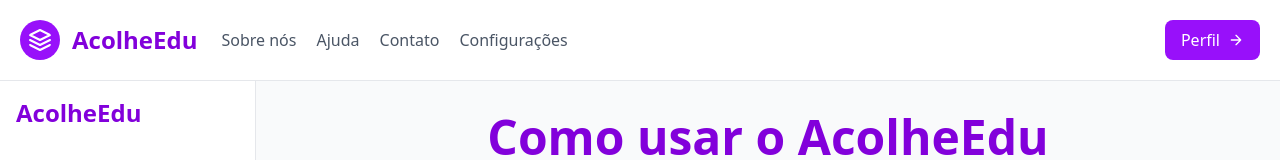
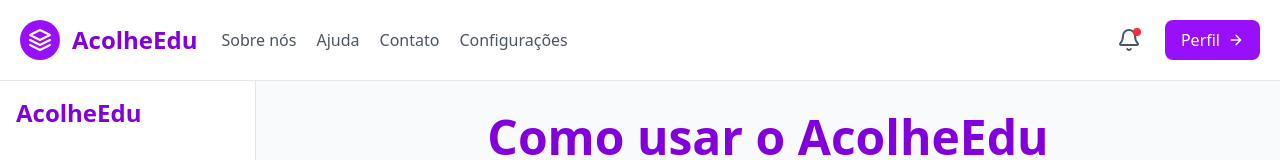
Before and after one commit to LucasHenriqueAl/acolheEdu, a React (Vite) app: page /ajuda in a window 1280 px wide. Shown: the top 160 px of the page. Built offline with nearby package versions, Linux system fonts and the light colour scheme.

Commit message:
feat: nova biblioteca adicionada (lucide react) e novo icone de notificação funcional na navbar

```diff
--- a/package.json
+++ b/package.json
@@ -11,6 +11,7 @@
   },
   "dependencies": {
     "@supabase/supabase-js": "^2.105.4",
+    "lucide-react": "^1.16.0",
     "react": "^19.2.6",
     "react-dom": "^19.2.6",
     "react-router-dom": "^7.15.1"
--- a/src/components/layout/MenuNavegacao.tsx
+++ b/src/components/layout/MenuNavegacao.tsx
@@ -1,7 +1,10 @@
+import { useState } from 'react'
 import { useNavigate } from 'react-router-dom'
+import { Bell } from 'lucide-react'
 
 export default function MenuNavegacao() {
   const navigate = useNavigate()
+  const [abrirNotificacoes, setAbrirNotificacoes] = useState(false)
 
   return (
     <header className="border-b border-gray-200 bg-white shadow-sm">
@@ -66,6 +69,44 @@
 
         </nav>
 
+        <div className="relative mt-4 flex items-center gap-4 md:mt-0 md:ml-auto">
+
+        {/* Notificações */}
+        <button
+          type="button"
+          onClick={() => setAbrirNotificacoes(!abrirNotificacoes)}
+          className="relative rounded-full p-2 text-gray-600 transition hover:bg-purple-50 hover:text-purple-700"
+        >
+          <Bell size={24} />
+
+          <span className="absolute right-2 top-2 h-2 w-2 rounded-full bg-red-500"></span>
+        </button>
+
+        {/* Caixa de notificações */}
+        {abrirNotificacoes && (
+          <div className="absolute right-0 top-14 z-50 w-80 rounded-xl border border-gray-200 bg-white p-4 shadow-lg">
+
+            <h3 className="mb-3 font-bold text-purple-700">
+              Notificações
+            </h3>
+
+            <div className="space-y-2 text-sm text-gray-600">
+
+              <div className="rounded-lg bg-purple-50 p-3">
+                Bem-vindo ao AcolheEdu! 💜
+              </div>
+
+              <div className="rounded-lg bg-purple-50 p-3">
+                Lembre-se de registrar suas emoções no Diário Emocional.
+              </div>
+
+            </div>
+
+          </div>
+        )}
+
+
+
         <button
           className="mt-4 inline-flex items-center rounded-lg bg-purple-600 px-4 py-2 text-white hover:bg-purple-700 md:mt-0 md:ml-auto"
         >
@@ -85,6 +126,8 @@
 
         </button>
 
+        </div>
+
       </div>
     </header>
   )
```
Also changed, not shown: 1 other file (tests, documents, lock files or other folders).
